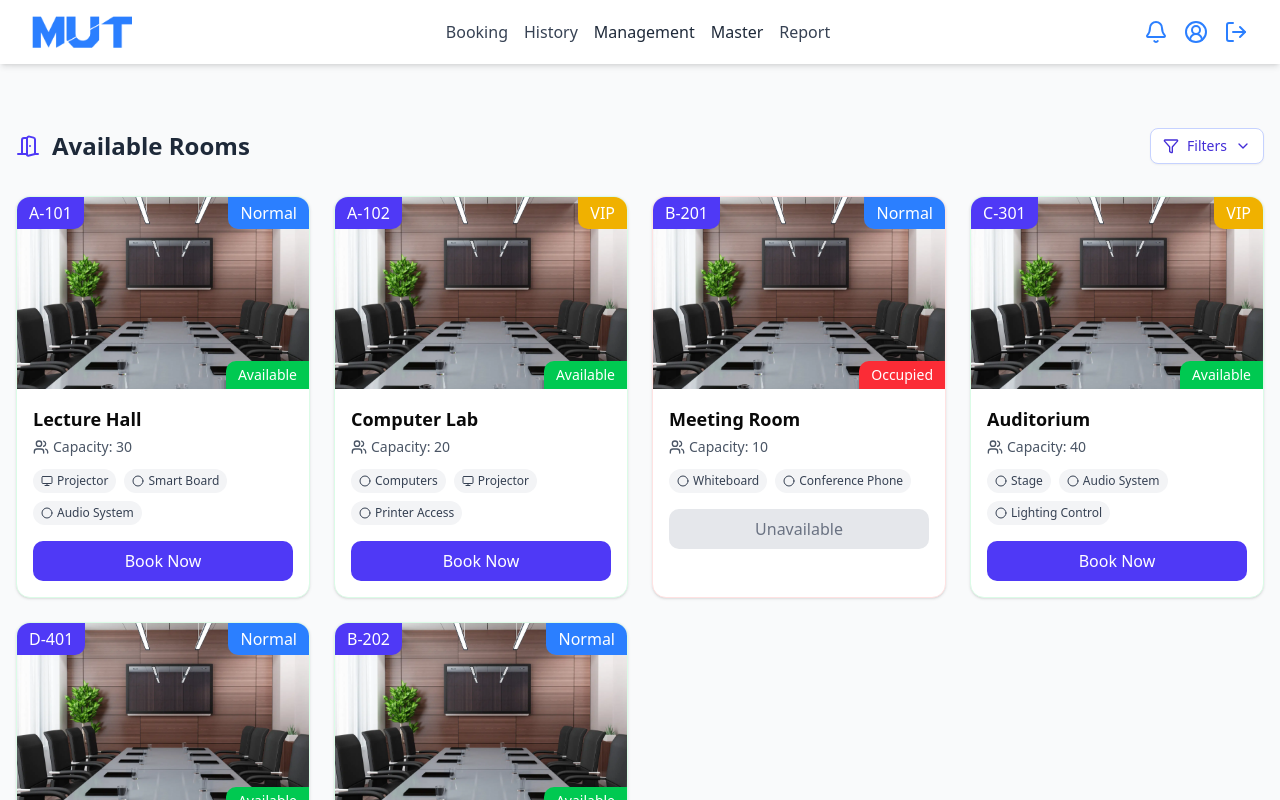
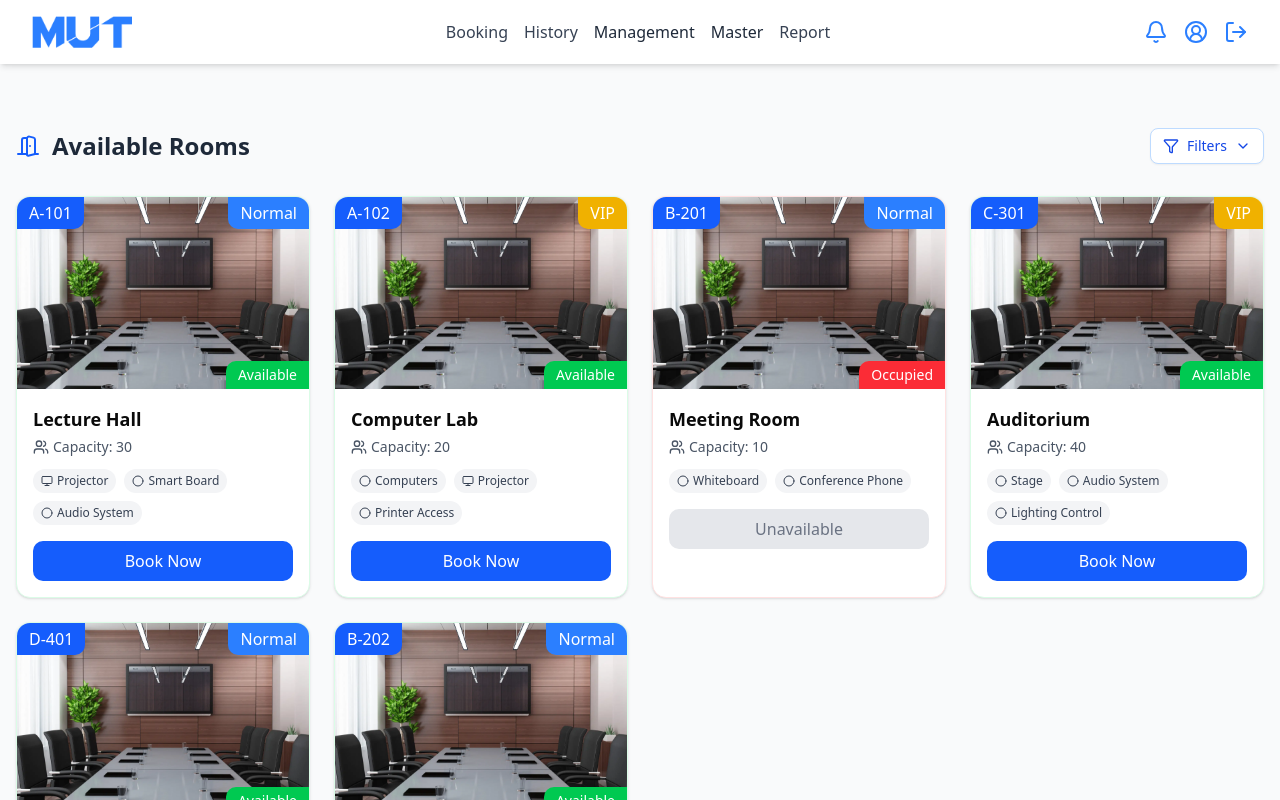
Before and after one commit to Tisarji/Reserve-Project, a Next.js app in the folder reserve-book-repair/: page /roomgrid in a window 1280 px wide. Shown: the top 800 px of the page. Built offline with nearby package versions, Linux system fonts and the light colour scheme.

Commit message:
update color homepage

```diff
--- a/reserve-book-repair/src/app/(homepage)/roomgrid/page.tsx
+++ b/reserve-book-repair/src/app/(homepage)/roomgrid/page.tsx
@@ -110,7 +110,7 @@ const RoomGrid = () => {
 		<div className="container mx-auto py-16 px-4 bg-gray-50">
 			<div className="flex flex-col sm:flex-row sm:items-center sm:justify-between mb-8">
 				<div className="flex items-center gap-3 mb-4 sm:mb-0">
-					<DoorOpen className="h-6 w-6 text-indigo-600" />
+					<DoorOpen className="h-6 w-6 text-blue-600" />
 					<h2 className="text-2xl font-bold text-gray-800">Available Rooms</h2>
 				</div>
 
@@ -118,7 +118,7 @@ const RoomGrid = () => {
 					<Button
 						onClick={toggleFilter}
 						variant="outline"
-						className="flex items-center gap-2 border-indigo-200 text-indigo-700"
+						className="flex items-center gap-2 border-blue-200 text-blue-700"
 					>
 						<Filter className="h-4 w-4" />
 						Filters
@@ -136,7 +136,7 @@ const RoomGrid = () => {
 										type="checkbox"
 										checked={filters.available}
 										onChange={() => handleFilterChange('available')}
-										className="rounded text-indigo-600 focus:ring-indigo-500"
+										className="rounded text-blue-600 focus:ring-blue-500"
 									/>
 									<span>Available Now</span>
 								</label>
@@ -146,7 +146,7 @@ const RoomGrid = () => {
 										type="checkbox"
 										checked={filters.vip}
 										onChange={() => handleFilterChange('vip')}
-										className="rounded text-indigo-600 focus:ring-indigo-500"
+										className="rounded text-blue-600 focus:ring-blue-500"
 									/>
 									<span>VIP Rooms</span>
 								</label>
@@ -156,7 +156,7 @@ const RoomGrid = () => {
 										type="checkbox"
 										checked={filters.normal}
 										onChange={() => handleFilterChange('normal')}
-										className="rounded text-indigo-600 focus:ring-indigo-500"
+										className="rounded text-blue-600 focus:ring-blue-500"
 									/>
 									<span>Normal Rooms</span>
 								</label>
@@ -183,7 +183,7 @@ const RoomGrid = () => {
 								className="w-full h-48 object-cover"
 							/>
 
-							<div className="absolute top-0 left-0 bg-indigo-600 text-white py-1 px-3 rounded-br-lg">
+							<div className="absolute top-0 left-0 bg-blue-600 text-white py-1 px-3 rounded-br-lg">
 								{room.bname}-{room.rname}
 							</div>
 
@@ -219,7 +219,7 @@ const RoomGrid = () => {
 
 							<button
 								className={`w-full py-2 rounded-lg transition duration-300 ${room.available
-										? "bg-indigo-600 hover:bg-indigo-700 text-white"
+										? "bg-blue-600 hover:bg-blue-700 text-white"
 										: "bg-gray-200 text-gray-500 cursor-not-allowed"
 									}`}
 								disabled={!room.available}
@@ -236,7 +236,7 @@ const RoomGrid = () => {
 					<p className="text-gray-500 text-lg">No rooms match your filter criteria</p>
 					<button
 						onClick={() => setFilters({ available: false, vip: false, normal: false })}
-						className="mt-4 text-indigo-600 hover:text-indigo-800"
+						className="mt-4 text-blue-600 hover:text-blue-800"
 					>
 						Clear all filters
 					</button>
```
